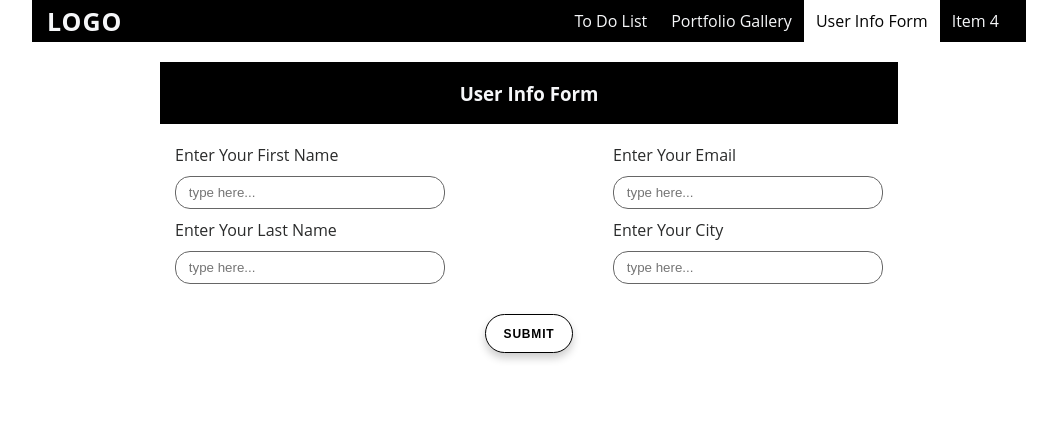
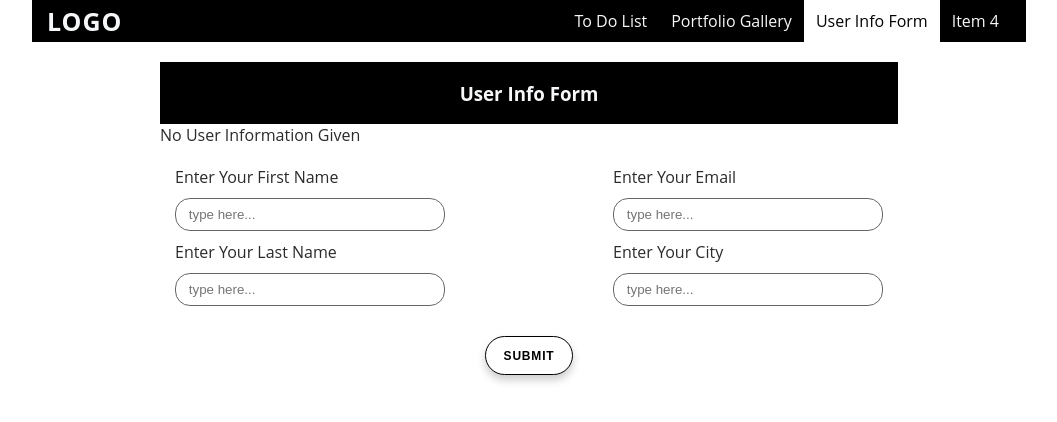
Before and after one commit to savus/ProjectsRepractice, a React (Vite) app: page / in a window 1280 px wide. Shown: the top 422 px of the page, without its empty margins (111-1168 px from the left). Built offline with nearby package versions, Linux system fonts and the light colour scheme; data requests are answered from the project's data file.

Commit message:
build ProfileInformation component and UserInformationForm component.

```diff
--- a/src/App.tsx
+++ b/src/App.tsx
@@ -13,10 +13,10 @@ import { OptimisticRenderingProvider } from "./components/providers/OptimisticRe
 import { UseReactProvider } from "./components/providers/UseReactProvider";
 import { PortfolioGallery } from "./components/PortfolioGallery";
 import { PortfolioCardsProvider } from "./components/providers/PortfolioCardsProvider";
-import { InputText } from "./components/shared/InputText";
 import { useState } from "react";
+import { UserInformationForm } from "./components/UserInformationForm";
 
-type TUserInformation = {
+export type TUserInformation = {
   userName: string;
 };
 function App() {
@@ -45,73 +45,7 @@ function App() {
             </PortfolioCardsProvider>
           </ScreenLayout>
           <ScreenLayout id={"user-info-form"} dataAnimation="slideFadeInRight">
-            <div className="container-md">
-              <header className="header-primary flex-and-align">
-                <h3>User Info Form</h3>
-              </header>
-              <div className="user-info-display">
-                <div className="username">{userInformation?.userName}</div>
-              </div>
-              <form
-                action="#"
-                className="user-form "
-                onSubmit={(e) => {
-                  e.preventDefault();
-                  console.log("submitted");
-                }}
-              >
-                <div className="container input-field-container flex-and-align">
-                  <div className="form-left-side">
-                    <InputText
-                      labelFor={"first-name"}
-                      labelText={"Enter Your First Name"}
-                      inputProps={{
-                        placeholder: "type here...",
-                        className: "input-primary",
-                      }}
-                    />
-                    <InputText
-                      labelFor={"last-name"}
-                      labelText={"Enter Your Last Name"}
-                      inputProps={{
-                        placeholder: "type here...",
-                        className: "input-primary",
-                      }}
-                    />
-                  </div>
-                  <div className="form-right-side">
-                    <InputText
-                      labelFor={"email"}
-                      labelText={"Enter Your Email"}
-                      inputProps={{
-                        placeholder: "type here...",
-                        className: "input-primary",
-                      }}
-                    />
-                    <InputText
-                      labelFor={"city"}
-                      labelText={"Enter Your City"}
-                      inputProps={{
-                        placeholder: "type here...",
-                        className: "input-primary",
-                      }}
-                    />
-                  </div>
-                </div>
-
-                <div className="submit-button-container">
-                  <InputText
-                    labelFor="submit"
-                    labelText=""
-                    inputProps={{
-                      type: "submit",
-                      value: "Submit",
-                      className: "btn btn-primary",
-                    }}
-                  />
-                </div>
-              </form>
-            </div>
+            <UserInformationForm userData={userInformation} />
           </ScreenLayout>
         </HeaderLinkProvider>
       </MainSectionLayout>
--- /dev/null
+++ b/src/components/ProfileInformation.tsx
@@ -0,0 +1,21 @@
+import { TUserInformation } from "../App";
+
+export const ProfileInformation = ({
+  userData,
+}: {
+  userData: TUserInformation | null;
+}) => {
+  if (!userData) {
+    return (
+      <>
+        <div className="user-info-display">No User Information Given</div>
+      </>
+    );
+  }
+  const { userName } = userData;
+  return (
+    <>
+      <div className="user-info-display">UserName: {userName}</div>
+    </>
+  );
+};
--- /dev/null
+++ b/src/components/UserInformationForm.tsx
@@ -0,0 +1,79 @@
+import { TUserInformation } from "../App";
+import { ProfileInformation } from "./ProfileInformation";
+import { InputText } from "./shared/InputText";
+
+export const UserInformationForm = ({
+  userData,
+}: {
+  userData: TUserInformation | null;
+}) => {
+  return (
+    <>
+      <div className="container-md">
+        <header className="header-primary flex-and-align">
+          <h3>User Info Form</h3>
+        </header>
+        <ProfileInformation userData={userData} />
+        <form
+          action="#"
+          className="user-form "
+          onSubmit={(e) => {
+            e.preventDefault();
+            console.log("submitted");
+          }}
+        >
+          <div className="container input-field-container flex-and-align">
+            <div className="form-left-side">
+              <InputText
+                labelFor={"first-name"}
+                labelText={"Enter Your First Name"}
+                inputProps={{
+                  placeholder: "type here...",
+                  className: "input-primary",
+                }}
+              />
+              <InputText
+                labelFor={"last-name"}
+                labelText={"Enter Your Last Name"}
+                inputProps={{
+                  placeholder: "type here...",
+                  className: "input-primary",
+                }}
+              />
+            </div>
+            <div className="form-right-side">
+              <InputText
+                labelFor={"email"}
+                labelText={"Enter Your Email"}
+                inputProps={{
+                  placeholder: "type here...",
+                  className: "input-primary",
+                }}
+              />
+              <InputText
+                labelFor={"city"}
+                labelText={"Enter Your City"}
+                inputProps={{
+                  placeholder: "type here...",
+                  className: "input-primary",
+                }}
+              />
+            </div>
+          </div>
+
+          <div className="submit-button-container">
+            <InputText
+              labelFor="submit"
+              labelText=""
+              inputProps={{
+                type: "submit",
+                value: "Submit",
+                className: "btn btn-primary",
+              }}
+            />
+          </div>
+        </form>
+      </div>
+    </>
+  );
+};
```
